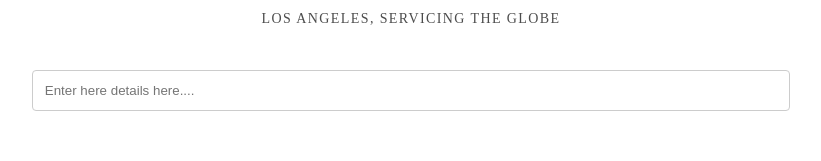
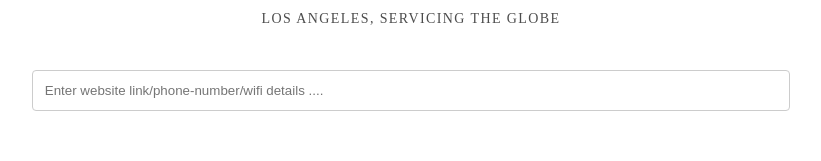
Before and after one commit to jpsains/QRcode-generator, a plain HTML site: page index.html in a window 1280 px wide. Shown: the part 149-310 px from the top of the page, without its empty margins (229-1050 px from the left). Drawn offline with Linux system fonts and the light colour scheme.

Commit message:
Update index.html

```diff
--- a/index.html
+++ b/index.html
@@ -28,7 +28,7 @@
 
 
 <form class="form-inline"></form>
-<input type="text" placeholder="Enter here details here...." id="inputValue" oninput="createQRCode(this.value)"onkeypress="createQRCode(this.value)">
+<input type="text" placeholder="Enter website link/phone-number/wifi details ...." id="inputValue" oninput="createQRCode(this.value)"onkeypress="createQRCode(this.value)">
 </form>
 <canvas id="canvas"></canvas>
 
```
